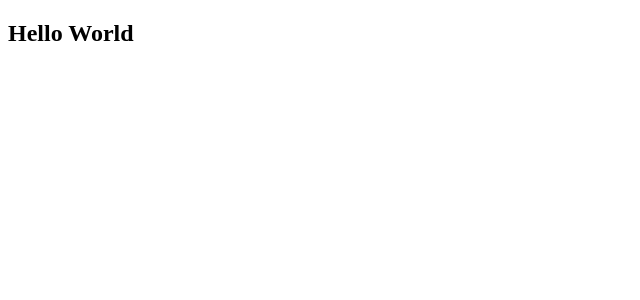
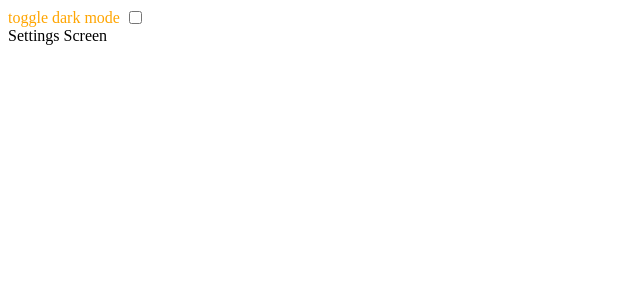
Before and after one commit to humlib/humlib-fe, a React app: page / in a window 1280 px wide. Shown: the top 300 px of the page, without its empty margins (0-640 px from the left). Built offline with nearby package versions, Linux system fonts and the light colour scheme.

Commit message:
🏗️ Add Redux Toolkit for state management
... in combination with React context. Just a minimal spike with a toggle dark mode button.

```diff
--- a/package.json
+++ b/package.json
@@ -26,9 +26,11 @@
   },
   "dependencies": {
     "@react-keycloak/web": "^3.4.0",
+    "@reduxjs/toolkit": "^1.8.1",
     "keycloak-js": "^18.0.0",
     "react": "^18.0.0",
     "react-dom": "^18.0.0",
+    "react-redux": "^8.0.1",
     "styled-components": "^5.3.5"
   }
 }
--- a/src/App.tsx
+++ b/src/App.tsx
@@ -1,11 +1,16 @@
 import type { ReactElement } from 'react'
 import { ReactKeycloakProvider } from '@react-keycloak/web'
-import React from 'react'
+import React, { useContext } from 'react'
 import keycloak from './keycloak'
 
 import Profile from './Profile'
+import AppContext from './AppContext'
+import { useDispatch } from 'react-redux'
+
+import Settings from './Settings'
 
 function App(): ReactElement {
+    const dispatch = useDispatch()
     return (
         // <ReactKeycloakProvider
         //     authClient={keycloak}
@@ -13,7 +18,9 @@ function App(): ReactElement {
         // >
         //     <Profile />
         // </ReactKeycloakProvider>
-        <h2>Hello World</h2>
+        <AppContext.Provider value={{ dispatch }}>
+            <Settings />
+        </AppContext.Provider>
     )
 }
 
--- /dev/null
+++ b/src/AppContext.tsx
@@ -0,0 +1,5 @@
+import React from 'react'
+
+const AppContext = React.createContext(null)
+
+export default AppContext
--- /dev/null
+++ b/src/Settings.tsx
@@ -0,0 +1,33 @@
+import type { ReactElement } from 'react'
+import React, { useContext } from 'react'
+import Toggle from './components/Toggle'
+import AppContext from './AppContext'
+import { useSelector } from 'react-redux'
+import { toggleDarkMode, selectDarkMode } from './redux/settingsSlice'
+
+const Settings = (): ReactElement => {
+    const { dispatch } = useContext(AppContext)
+    const darkMode = useSelector(selectDarkMode)
+    return (
+        <div
+            style={{
+                width: '100vw',
+                height: '100vh',
+                background: darkMode ? 'black' : 'white',
+                color: darkMode ? 'white' : 'black',
+            }}
+        >
+            <Toggle
+                id="toggle-dark-mode"
+                onToggle={() => {
+                    dispatch(toggleDarkMode())
+                }}
+            >
+                toggle dark mode
+            </Toggle>
+            Settings Screen
+        </div>
+    )
+}
+
+export default Settings
--- /dev/null
+++ b/src/components/Toggle.tsx
@@ -0,0 +1,40 @@
+import type { ReactElement } from 'react'
+
+import React from 'react'
+import styled from 'styled-components'
+
+// CSS -> Styled-Components cheat sheet https://jsramblings.com/migrating-to-styled-components-cheatsheet/
+
+const Label = styled.label`
+    color: orange;
+    cursor: pointer;
+`
+
+const Input = styled.input`
+    cursor: pointer;
+`
+
+const Wrapper = styled.div`
+    display: flex;
+    align-items: center;
+    > ${Label} {
+        margin-right: 5px;
+    }
+`
+
+interface ToggleProps {
+    onToggle: () => void
+    children: React.ReactNode
+    id: string
+}
+
+const Toggle = ({ onToggle, children, id }: ToggleProps): ReactElement => {
+    return (
+        <Wrapper>
+            <Label htmlFor={id}>{children}</Label>
+            <Input id={id} type="checkbox" onChange={onToggle}></Input>
+        </Wrapper>
+    )
+}
+
+export default Toggle
--- a/src/index.tsx
+++ b/src/index.tsx
@@ -1,7 +1,13 @@
 import React from 'react'
 import { createRoot } from 'react-dom/client'
+import { Provider } from 'react-redux'
 import App from './App'
+import { store } from './redux/store'
 
 const container = document.getElementById('app')
 const root = createRoot(container!)
-root.render(<App />)
+root.render(
+    <Provider store={store}>
+        <App />
+    </Provider>
+)
--- /dev/null
+++ b/src/redux/settingsSlice.ts
@@ -0,0 +1,20 @@
+import { createSlice } from '@reduxjs/toolkit'
+
+export const settingsSlice = createSlice({
+    name: 'profile',
+    initialState: {
+        darkMode: false,
+    },
+    reducers: {
+        toggleDarkMode: (state) => {
+            state.darkMode = !state.darkMode
+        },
+    },
+})
+
+// TODO typisierung state
+export const selectDarkMode = (state: any) => state.sound.darkMode
+
+export default settingsSlice.reducer
+
+export const { toggleDarkMode } = settingsSlice.actions
--- /dev/null
+++ b/src/redux/store.ts
@@ -0,0 +1,9 @@
+import { configureStore } from '@reduxjs/toolkit'
+
+import settingsReducer from './settingsSlice'
+
+export const store = configureStore({
+    reducer: {
+        sound: settingsReducer,
+    },
+})
```
Also changed, not shown: 1 other file (tests, documents, lock files or other folders).
